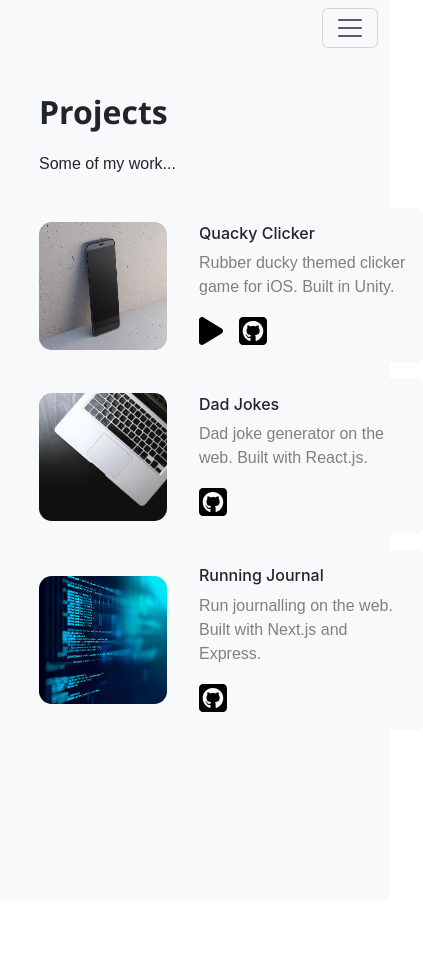
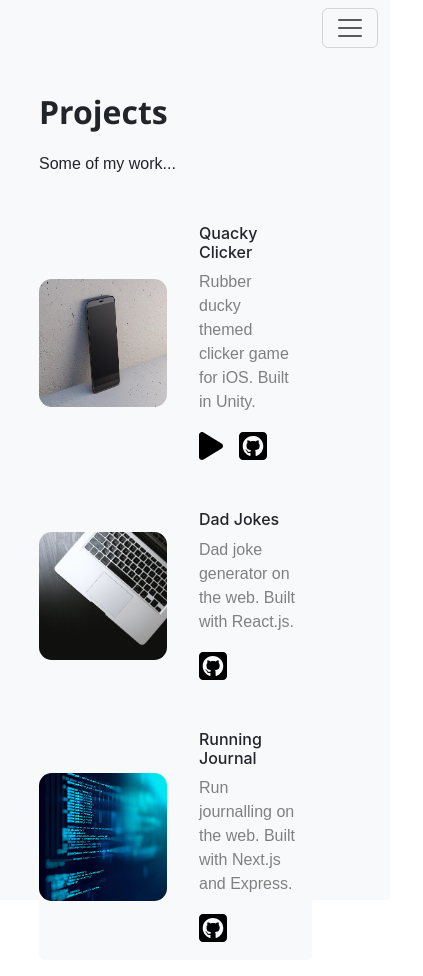
Before and after one commit to dgutkin/personal-website, a React (Create React App) app: page /projects in a window 390 px wide. Shown: the whole page, 423 px wide, since content can reach past the window. Before the commit the page ends 900 px from the top, so only its background shows below. Built offline with nearby package versions, Linux system fonts and the light colour scheme.

Commit message:
Make the projects page more responsive to a smalle screen

```diff
--- a/src/styles/Projects.css
+++ b/src/styles/Projects.css
@@ -13,19 +13,12 @@
     justify-content: flex-start;
 }
 
-@media (max-width: 50rem) {
-    .projects-container {
-        width: 100vw;
-        padding-left: 10vw;
-    }
-}
-
 .card-list {
     margin-top: 1rem;
 }
 
 .project-card {
-    width: 24rem;
+    width: 26rem;
     margin-bottom: 1rem;
     background: #f8f9fa;
     display: flex;
@@ -49,3 +42,13 @@
 .card-text {
     color: grey;
 }
+
+@media (max-width: 35rem) {
+    .projects-container {
+        width: 100vw;
+        padding-left: 10vw;
+    }
+    .project-card {
+        width: 70vw;
+    }
+}
```
